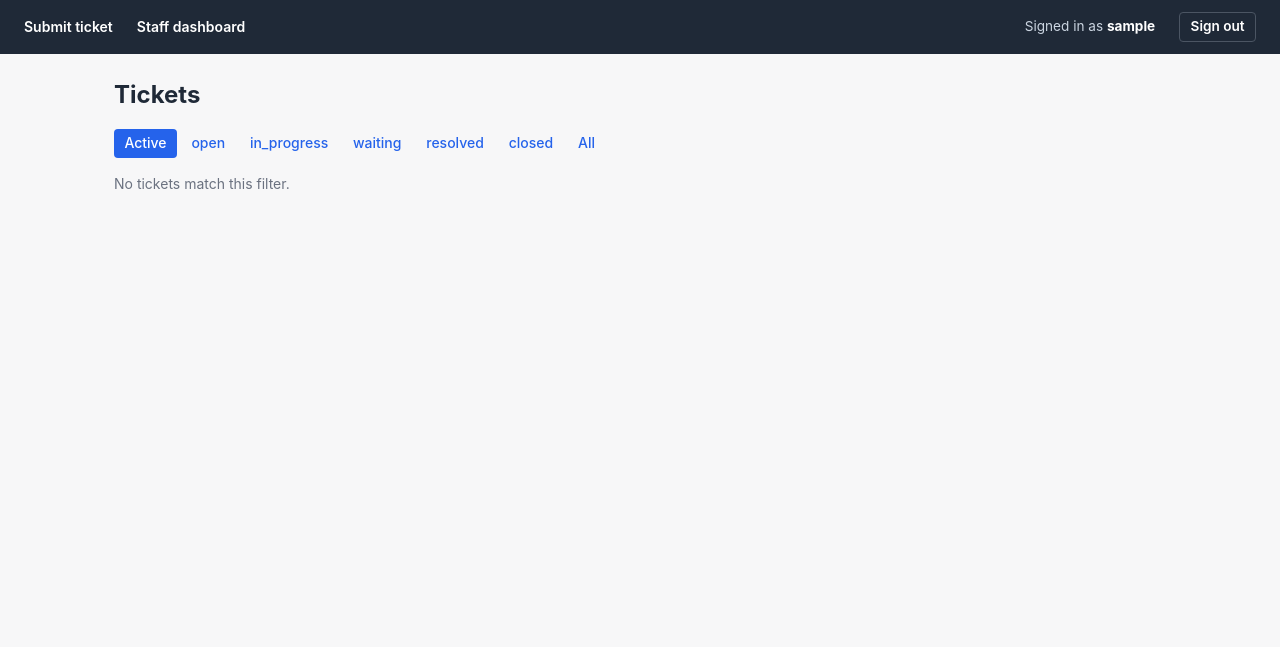
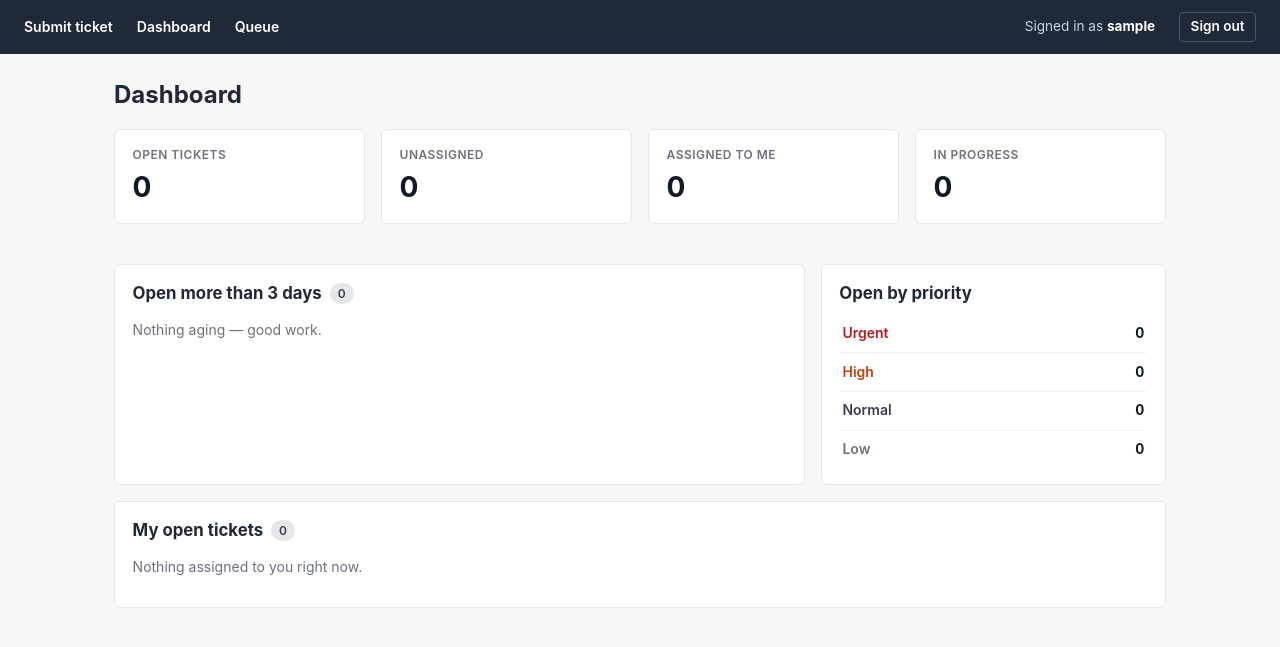
Before and after one commit to andrewbatista31/helpdesk, a Flask app: page /staff in a window 1280 px wide. Shown: the top 647 px of the page. Run offline with Flask 3, Linux system fonts and the light colour scheme; the visitor is signed in with stand-in values (Sample User, id 1); data comes from the database, SQL or seed files in the repository; data that the repository does not hold is empty.

Commit message:
Pass 3a: staff dashboard, queue split, new filters
- /staff is now a dashboard: 4 stat cards (open, unassigned, mine,
  in-progress), priority breakdown, aging widget for tickets open more
  than 3 days, and a "my open tickets" list. Cards and rows link into
  pre-filtered queue views.
- Ticket list moved from /staff to /staff/tickets (renamed
  staff_dashboard -> staff_queue).
- Queue gains new filters: ?filter=mine, ?filter=unassigned, and
  ?priority=<level>. Filters compose and render as removable chips.
- Aging threshold is a single constant, AGING_THRESHOLD_DAYS = 3,
  for easy tuning later.
- Header nav now splits Dashboard + Queue when signed in.
- Ticket detail back-link points at the queue (where staff actually
  come from when drilling into a ticket).
- New styles: stat-cards grid, .panel containers, filter chips,
  badges.

```diff
--- a/app.py
+++ b/app.py
@@ -35,6 +35,7 @@ app.config["SESSION_COOKIE_SAMESITE"] = "Lax"
 STATUSES = ["open", "in_progress", "waiting", "resolved", "closed"]
 PRIORITIES = ["urgent", "high", "normal", "low"]
 PRIORITY_ORDER = {"urgent": 0, "high": 1, "normal": 2, "low": 3}
+AGING_THRESHOLD_DAYS = 3
 
 
 def get_db():
@@ -229,21 +230,108 @@ def submit():
 @app.route("/staff")
 @login_required
 def staff_dashboard():
+    db = get_db()
+    me = g.current_user["username"]
+
+    def scalar(sql, params=()):
+        return db.execute(sql, params).fetchone()[0]
+
+    open_total = scalar(
+        "SELECT COUNT(*) FROM tickets WHERE status NOT IN ('resolved','closed')"
+    )
+    unassigned = scalar(
+        "SELECT COUNT(*) FROM tickets "
+        "WHERE status NOT IN ('resolved','closed') "
+        "AND (assigned_to IS NULL OR assigned_to = '')"
+    )
+    mine_count = scalar(
+        "SELECT COUNT(*) FROM tickets "
+        "WHERE status NOT IN ('resolved','closed') "
+        "AND LOWER(assigned_to) = LOWER(?)",
+        (me,),
+    )
+    in_progress = scalar(
+        "SELECT COUNT(*) FROM tickets WHERE status = 'in_progress'"
+    )
+
+    rows = db.execute(
+        "SELECT priority, COUNT(*) AS n FROM tickets "
+        "WHERE status NOT IN ('resolved','closed') GROUP BY priority"
+    ).fetchall()
+    priority_counts = {p: 0 for p in PRIORITIES}
+    for r in rows:
+        priority_counts[r["priority"]] = r["n"]
+
+    aging = db.execute(
+        """
+        SELECT id, subject, priority, status, assigned_to, created_at,
+               CAST(julianday('now') - julianday(created_at) AS INTEGER) AS days_open
+        FROM tickets
+        WHERE status NOT IN ('resolved','closed')
+          AND julianday('now') - julianday(created_at) >= ?
+        ORDER BY julianday('now') - julianday(created_at) DESC, id ASC
+        """,
+        (AGING_THRESHOLD_DAYS,),
+    ).fetchall()
+
+    my_rows = db.execute(
+        "SELECT * FROM tickets "
+        "WHERE status NOT IN ('resolved','closed') "
+        "AND LOWER(assigned_to) = LOWER(?)",
+        (me,),
+    ).fetchall()
+    my_tickets = sorted(
+        my_rows,
+        key=lambda r: (
+            PRIORITY_ORDER.get(r["priority"], 99),
+            -datetime.fromisoformat(r["updated_at"]).timestamp(),
+        ),
+    )
+
+    return render_template(
+        "dashboard.html",
+        open_total=open_total,
+        unassigned=unassigned,
+        mine_count=mine_count,
+        in_progress=in_progress,
+        priority_counts=priority_counts,
+        priorities=PRIORITIES,
+        aging=aging,
+        aging_threshold=AGING_THRESHOLD_DAYS,
+        my_tickets=my_tickets,
+    )
+
+
+@app.route("/staff/tickets")
+@login_required
+def staff_queue():
     status_filter = request.args.get("status", "active")
+    filter_name = request.args.get("filter")  # None | 'unassigned' | 'mine'
+    priority_filter = request.args.get("priority")
+    me = g.current_user["username"]
     db = get_db()
-    if status_filter == "all":
-        rows = db.execute("SELECT * FROM tickets").fetchall()
-    elif status_filter == "active":
-        rows = db.execute(
-            "SELECT * FROM tickets WHERE status NOT IN ('resolved', 'closed')"
-        ).fetchall()
+
+    query = "SELECT * FROM tickets WHERE 1=1"
+    params = []
+
+    if status_filter == "active":
+        query += " AND status NOT IN ('resolved','closed')"
     elif status_filter in STATUSES:
-        rows = db.execute(
-            "SELECT * FROM tickets WHERE status = ?", (status_filter,)
-        ).fetchall()
-    else:
-        rows = []
+        query += " AND status = ?"
+        params.append(status_filter)
+    # status_filter == "all" adds no clause
 
+    if filter_name == "unassigned":
+        query += " AND (assigned_to IS NULL OR assigned_to = '')"
+    elif filter_name == "mine":
+        query += " AND LOWER(assigned_to) = LOWER(?)"
+        params.append(me)
+
+    if priority_filter in PRIORITIES:
+        query += " AND priority = ?"
+        params.append(priority_filter)
+
+    rows = db.execute(query, params).fetchall()
     tickets = sorted(
         rows,
         key=lambda r: (
@@ -255,7 +343,10 @@ def staff_dashboard():
         "staff.html",
         tickets=tickets,
         status_filter=status_filter,
+        filter_name=filter_name,
+        priority_filter=priority_filter,
         statuses=STATUSES,
+        priorities=PRIORITIES,
     )
 
 
--- a/static/style.css
+++ b/static/style.css
@@ -185,3 +185,109 @@ dl.meta dd { margin: 0; }
 }
 
 .empty { color: #6b7280; }
+
+/* --- Dashboard --- */
+
+.stat-cards {
+  display: grid;
+  grid-template-columns: repeat(auto-fit, minmax(180px, 1fr));
+  gap: 1rem;
+  margin: 1rem 0 1.5rem;
+}
+.stat-card {
+  display: block;
+  background: #fff;
+  padding: 1rem 1.1rem;
+  border: 1px solid #e5e7eb;
+  border-radius: 6px;
+  text-decoration: none;
+  color: inherit;
+  transition: border-color .15s, transform .05s;
+}
+.stat-card:hover { border-color: #2563eb; }
+.stat-card:active { transform: translateY(1px); }
+.stat-label {
+  font-size: .75rem;
+  text-transform: uppercase;
+  letter-spacing: .04em;
+  color: #6b7280;
+  font-weight: 600;
+}
+.stat-value {
+  font-size: 1.75rem;
+  font-weight: 700;
+  color: #111827;
+  margin-top: .25rem;
+}
+.stat-value.warn { color: #b91c1c; }
+
+.panel {
+  background: #fff;
+  border: 1px solid #e5e7eb;
+  border-radius: 6px;
+  padding: 1rem 1.1rem;
+  margin-top: 1rem;
+}
+.panel h2 { margin-top: 0; display: flex; align-items: center; gap: .5rem; }
+.panel table {
+  border: 0;
+  border-radius: 0;
+}
+.panel table th { background: transparent; padding-left: 0; padding-right: 0; }
+.panel table td { padding-left: 0; padding-right: 0; }
+.panel table th.num, .panel table td.num { text-align: right; padding-right: .5rem; }
+
+.dash-grid {
+  display: grid;
+  grid-template-columns: minmax(0, 2fr) minmax(0, 1fr);
+  gap: 1rem;
+  margin-top: 1rem;
+}
+@media (max-width: 800px) {
+  .dash-grid { grid-template-columns: 1fr; }
+}
+
+.badge {
+  display: inline-block;
+  background: #e5e7eb;
+  color: #374151;
+  font-size: .75rem;
+  font-weight: 600;
+  padding: .1rem .5rem;
+  border-radius: 999px;
+}
+.badge.warn { background: #fee2e2; color: #991b1b; }
+
+.priority-list { list-style: none; padding: 0; margin: 0; }
+.priority-list li { border-bottom: 1px solid #f3f4f6; }
+.priority-list li:last-child { border-bottom: 0; }
+.priority-list a {
+  display: flex;
+  justify-content: space-between;
+  align-items: center;
+  padding: .55rem .2rem;
+  text-decoration: none;
+}
+.priority-list a:hover { background: #f9fafb; }
+.priority-list .prio { text-transform: capitalize; }
+.priority-list .prio-count { font-weight: 700; color: #111827; font-variant-numeric: tabular-nums; }
+
+.active-filters { margin: .5rem 0 1rem; display: flex; gap: .5rem; flex-wrap: wrap; }
+.active-filters .chip {
+  display: inline-flex;
+  align-items: center;
+  gap: .35rem;
+  background: #eff6ff;
+  border: 1px solid #bfdbfe;
+  color: #1e40af;
+  padding: .15rem .55rem;
+  border-radius: 999px;
+  font-size: .8rem;
+}
+.active-filters .chip a {
+  color: #1e40af;
+  text-decoration: none;
+  font-weight: 700;
+  padding: 0 .2rem;
+}
+.active-filters .chip a:hover { color: #b91c1c; }
--- a/templates/base.html
+++ b/templates/base.html
@@ -9,7 +9,12 @@
 <body>
   <header>
     <a href="{{ url_for('submit') }}">Submit ticket</a>
-    <a href="{{ url_for('staff_dashboard') }}">Staff dashboard</a>
+    {% if g.current_user %}
+    <a href="{{ url_for('staff_dashboard') }}">Dashboard</a>
+    <a href="{{ url_for('staff_queue') }}">Queue</a>
+    {% else %}
+    <a href="{{ url_for('staff_dashboard') }}">Staff</a>
+    {% endif %}
     <span class="spacer"></span>
     {% if g.current_user %}
       <span class="who">Signed in as <strong>{{ g.current_user.username }}</strong></span>
--- /dev/null
+++ b/templates/dashboard.html
@@ -0,0 +1,90 @@
+{% extends "base.html" %}
+{% block title %}Dashboard{% endblock %}
+{% block content %}
+<h1>Dashboard</h1>
+
+<div class="stat-cards">
+  <a class="stat-card" href="{{ url_for('staff_queue') }}">
+    <div class="stat-label">Open tickets</div>
+    <div class="stat-value">{{ open_total }}</div>
+  </a>
+  <a class="stat-card" href="{{ url_for('staff_queue') }}?filter=unassigned">
+    <div class="stat-label">Unassigned</div>
+    <div class="stat-value {% if unassigned > 0 %}warn{% endif %}">{{ unassigned }}</div>
+  </a>
+  <a class="stat-card" href="{{ url_for('staff_queue') }}?filter=mine">
+    <div class="stat-label">Assigned to me</div>
+    <div class="stat-value">{{ mine_count }}</div>
+  </a>
+  <a class="stat-card" href="{{ url_for('staff_queue') }}?status=in_progress">
+    <div class="stat-label">In progress</div>
+    <div class="stat-value">{{ in_progress }}</div>
+  </a>
+</div>
+
+<div class="dash-grid">
+  <section class="aging panel">
+    <h2>Open more than {{ aging_threshold }} days
+      <span class="badge {% if aging|length > 0 %}warn{% endif %}">{{ aging|length }}</span>
+    </h2>
+    {% if aging %}
+    <table>
+      <thead>
+        <tr><th>#</th><th>Priority</th><th>Subject</th><th>Assigned</th><th class="num">Days</th></tr>
+      </thead>
+      <tbody>
+        {% for t in aging %}
+        <tr onclick="location.href='{{ url_for('staff_ticket', ticket_id=t.id) }}'">
+          <td>{{ t.id }}</td>
+          <td class="prio prio-{{ t.priority }}">{{ t.priority }}</td>
+          <td>{{ t.subject }}</td>
+          <td>{{ t.assigned_to or '—' }}</td>
+          <td class="num"><strong>{{ t.days_open }}</strong></td>
+        </tr>
+        {% endfor %}
+      </tbody>
+    </table>
+    {% else %}
+    <p class="empty">Nothing aging — good work.</p>
+    {% endif %}
+  </section>
+
+  <section class="by-priority panel">
+    <h2>Open by priority</h2>
+    <ul class="priority-list">
+      {% for p in priorities %}
+      <li>
+        <a href="{{ url_for('staff_queue') }}?status=active&priority={{ p }}">
+          <span class="prio prio-{{ p }}">{{ p }}</span>
+          <span class="prio-count">{{ priority_counts[p] }}</span>
+        </a>
+      </li>
+      {% endfor %}
+    </ul>
+  </section>
+</div>
+
+<section class="my-queue panel">
+  <h2>My open tickets <span class="badge">{{ my_tickets|length }}</span></h2>
+  {% if my_tickets %}
+  <table>
+    <thead>
+      <tr><th>#</th><th>Priority</th><th>Status</th><th>Subject</th><th>Updated</th></tr>
+    </thead>
+    <tbody>
+      {% for t in my_tickets %}
+      <tr onclick="location.href='{{ url_for('staff_ticket', ticket_id=t.id) }}'">
+        <td>{{ t.id }}</td>
+        <td class="prio prio-{{ t.priority }}">{{ t.priority }}</td>
+        <td>{{ t.status }}</td>
+        <td>{{ t.subject }}</td>
+        <td>{{ t.updated_at }}</td>
+      </tr>
+      {% endfor %}
+    </tbody>
+  </table>
+  {% else %}
+  <p class="empty">Nothing assigned to you right now.</p>
+  {% endif %}
+</section>
+{% endblock %}
--- a/templates/error.html
+++ b/templates/error.html
@@ -3,5 +3,5 @@
 {% block content %}
 <h1>{{ code }}</h1>
 <p>{{ message }}</p>
-<p><a href="{{ url_for('submit') }}">Go to submit form</a> &middot; <a href="{{ url_for('staff_dashboard') }}">Go to dashboard</a></p>
+<p><a href="{{ url_for('submit') }}">Go to submit form</a> &middot; <a href="{{ url_for('staff_dashboard') }}">Dashboard</a> &middot; <a href="{{ url_for('staff_queue') }}">Queue</a></p>
 {% endblock %}
--- a/templates/staff.html
+++ b/templates/staff.html
@@ -1,15 +1,28 @@
 {% extends "base.html" %}
-{% block title %}Staff dashboard{% endblock %}
+{% block title %}Ticket queue{% endblock %}
 {% block content %}
-<h1>Tickets</h1>
+<h1>Queue</h1>
+
+{# preserve filter/priority across status switches #}
+{% set extra = '' %}
+{% if filter_name %}{% set extra = extra ~ '&filter=' ~ filter_name %}{% endif %}
+{% if priority_filter %}{% set extra = extra ~ '&priority=' ~ priority_filter %}{% endif %}
 
 <nav class="filters">
-  <a href="?status=active" class="{% if status_filter == 'active' %}active{% endif %}">Active</a>
+  <a href="?status=active{{ extra }}" class="{% if status_filter == 'active' %}active{% endif %}">Active</a>
   {% for s in statuses %}
-    <a href="?status={{ s }}" class="{% if status_filter == s %}active{% endif %}">{{ s }}</a>
+    <a href="?status={{ s }}{{ extra }}" class="{% if status_filter == s %}active{% endif %}">{{ s }}</a>
   {% endfor %}
-  <a href="?status=all" class="{% if status_filter == 'all' %}active{% endif %}">All</a>
+  <a href="?status=all{{ extra }}" class="{% if status_filter == 'all' %}active{% endif %}">All</a>
 </nav>
+
+{% if filter_name or priority_filter %}
+<div class="active-filters">
+  {% if filter_name == 'mine' %}<span class="chip">Assigned to me <a href="?status={{ status_filter }}{% if priority_filter %}&priority={{ priority_filter }}{% endif %}">&times;</a></span>{% endif %}
+  {% if filter_name == 'unassigned' %}<span class="chip">Unassigned <a href="?status={{ status_filter }}{% if priority_filter %}&priority={{ priority_filter }}{% endif %}">&times;</a></span>{% endif %}
+  {% if priority_filter %}<span class="chip">Priority: <span class="prio prio-{{ priority_filter }}">{{ priority_filter }}</span> <a href="?status={{ status_filter }}{% if filter_name %}&filter={{ filter_name }}{% endif %}">&times;</a></span>{% endif %}
+</div>
+{% endif %}
 
 {% if tickets %}
 <table>
--- a/templates/ticket.html
+++ b/templates/ticket.html
@@ -1,7 +1,7 @@
 {% extends "base.html" %}
 {% block title %}Ticket #{{ ticket.id }}{% endblock %}
 {% block content %}
-<p class="back"><a href="{{ url_for('staff_dashboard') }}">&larr; Back to dashboard</a></p>
+<p class="back"><a href="{{ url_for('staff_queue') }}">&larr; Back to queue</a></p>
 
 <h1>#{{ ticket.id }} &middot; {{ ticket.subject }}</h1>
 
```
